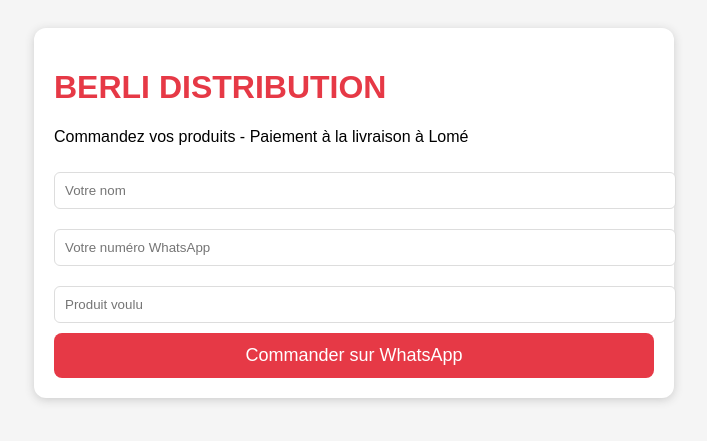
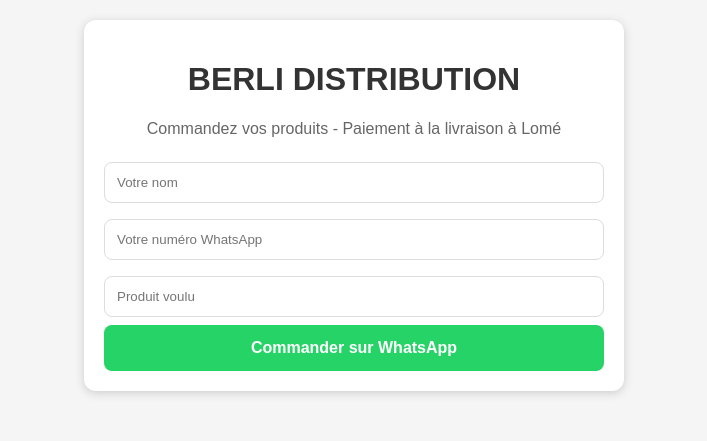
Before and after one commit to ulrich041/Berli-Distribution, a Flask app: template templates/index.html in a window 1280 px wide. Shown: the top 441 px of the page, without its empty margins (286-993 px from the left). Run offline with Flask 3, Linux system fonts and the light colour scheme; the template is opened without the code that fills it, so the values that code supplies are empty.

Commit message:
Update index.html

```diff
--- a/templates/index.html
+++ b/templates/index.html
@@ -1,14 +1,26 @@
 <!DOCTYPE html>
-<html><head><meta charset="utf-8"><title>Berli Distribution</title>
-<style>body{font-family:Arial;background:#f5f5f5;padding:20px}
-.card{background:white;padding:20px;border-radius:12px;max-width:600px;margin:auto;box-shadow:0 2px 10px #ccc}
-h1{color:#e63946} .btn{background:#e63946;color:white;padding:12px 20px;border:none;border-radius:8px;cursor:pointer;width:100%;font-size:18px}
-input{width:100%;padding:10px;margin:10px 0;border-radius:6px;border:1px solid #ddd}</style>
-</head><body><div class="card">
-<h1> BERLI DISTRIBUTION</h1>
-<p>Commandez vos produits - Paiement à la livraison à Lomé</p>
-<input placeholder="Votre nom">
-<input placeholder="Votre numéro WhatsApp">
-<input placeholder="Produit voulu">
-<button class="btn" onclick="alert('Commande envoyée à Berli sur WhatsApp !')">Commander sur WhatsApp</button>
-</div></body></htm
+<html>
+  <head>
+    <meta charset="utf-8">
+    <meta name="viewport" content="width=device-width, initial-scale=1">
+    <title>Berli Distribution</title>
+    <style>
+      body{font-family:Arial;background:#f5f5f5;padding:20px;margin:0}
+      .card{background:white;padding:20px;border-radius:12px;max-width:500px;margin:auto;box-shadow:0 2px 10px #ccc}
+      input{width:100%;padding:12px;margin:8px 0;border-radius:8px;border:1px solid #ddd;box-sizing:border-box}
+      button{width:100%;padding:14px;background:#25D366;color:white;border:none;border-radius:8px;font-size:16px;font-weight:bold}
+      h1{text-align:center;color:#333}
+      p{text-align:center;color:#666}
+    </style>
+  </head>
+  <body>
+    <div class="card">
+      <h1>BERLI DISTRIBUTION</h1>
+      <p>Commandez vos produits - Paiement à la livraison à Lomé</p>
+      <input placeholder="Votre nom">
+      <input placeholder="Votre numéro WhatsApp">
+      <input placeholder="Produit voulu">
+      <button onclick="alert('Commande envoyée à Berli sur WhatsApp !')">Commander sur WhatsApp</button>
+    </div>
+  </body>
+</html>
```
